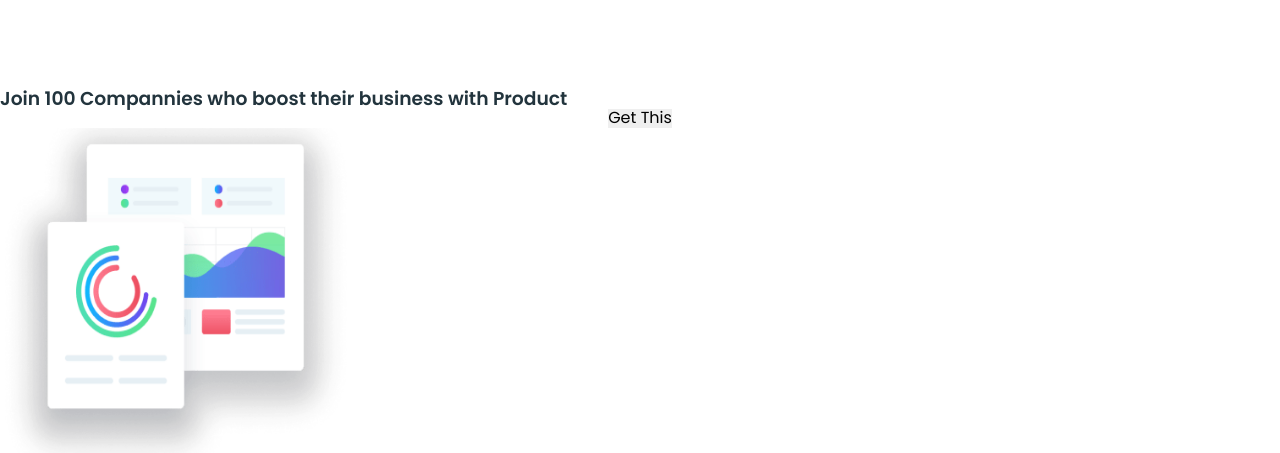
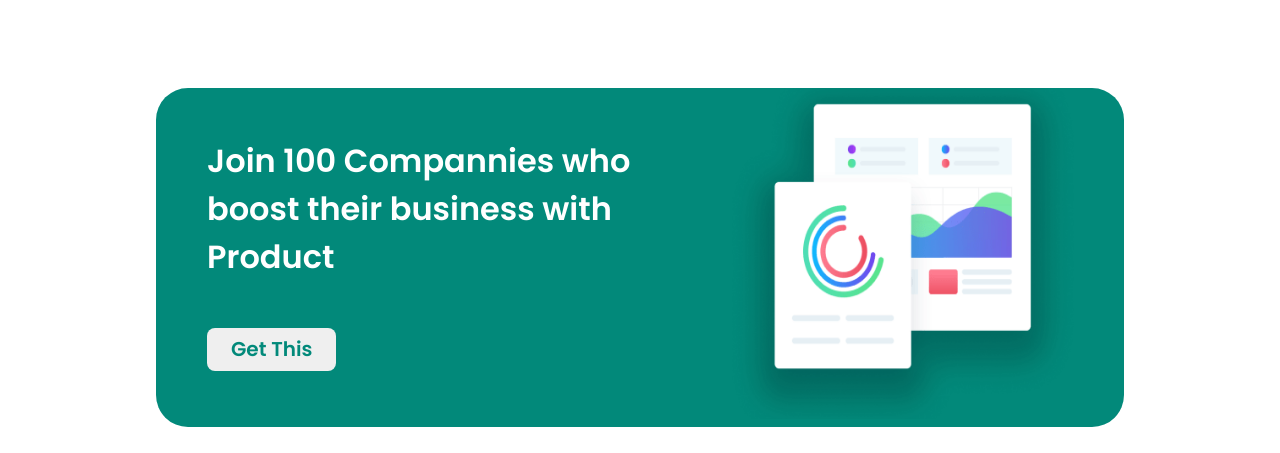
Before and after one commit to Pavlo-Malysh/business-promotion, a plain HTML site: page index.html in a window 1280 px wide. Shown: the part 5430-5883 px from the top of the page. Drawn offline with nearby package versions, Linux system fonts and the light colour scheme.

Commit message:
add style css section subscribe

```diff
--- a/css/styles.css
+++ b/css/styles.css
@@ -701,8 +701,6 @@ button {
     padding-bottom: 100px;
 }
 
-.container {}
-
 .reviews-title {
     font-weight: 700;
     font-size: 32px;
@@ -761,3 +759,41 @@ button {
     letter-spacing: 0.01em;
     color: #252b42;
 }
+
+/* SUBSCRIBE */
+.section-subscribe {
+    padding-bottom: 100px;
+}
+
+.subscribe-container {
+    background-color: #02897a;
+    margin: 0 auto;
+    border-radius: 32px;
+    width: 968px;
+    display: flex;
+    gap: 80px;
+}
+
+.subscribe-item {}
+
+.subscribe-text {
+    padding: 49px 0 56px 51px;
+}
+
+.subscribe-title {
+    max-width: 440px;
+    margin-bottom: 46px;
+    font-weight: 600;
+    font-size: 32px;
+    line-height: 1.514;
+    color: #fff;
+}
+
+.subscribe-btn {
+    font-weight: 600;
+    font-size: 20px;
+    color: #02897a;
+    border-radius: 8px;
+    padding: 10px 24px;
+    margin: 0;
+}
--- a/index.html
+++ b/index.html
@@ -397,14 +397,24 @@
             </div>
         </section>
 
-        <section>
-            <h3>Join 100 Compannies who boost their business with Product</h3>
-            <button type="button">Get This</button>
+        <section class="section-subscribe">
+            <div class="container">
+                <div class="subscribe-container">
+                    <div class="subscribe-item subscribe-text">
+                        <h3 class="subscribe-title">Join 100 Compannies who boost their business with Product</h3>
+                        <button class="subscribe-btn" type="button">Get This</button>
+                    </div>
+                    <div class="subscribe-item">
                         <img src="./images/product-page/promo/graphics.png" alt="graphics" width="351" height="331">
+                    </div>
+                </div>
+            </div>
         </section>
     </main>
     <footer>
-        <a href="./index.html"><img src="./images/product-page/logo.png" alt="logo" width="40" height="36">Product</a>
+        <div class="container">
+            <a href="./index.html"><img src="./images/product-page/logo.png" alt="logo" width="40"
+                    height="36">Product</a>
             <a href="">Instagram</a>
             <a href="">Faceboock</a>
             <a href="">Twitter</a>
@@ -441,6 +451,7 @@
             <p>knowing you're always on the best energy deal.</p>
             <button type="button">Sign up Now</button>
             <p>Made With Love By Figmaland All Right Reserved</p>
+        </div>
     </footer>
 </body>
 
```
Lines whose indentation alone changed are shown as unchanged.
